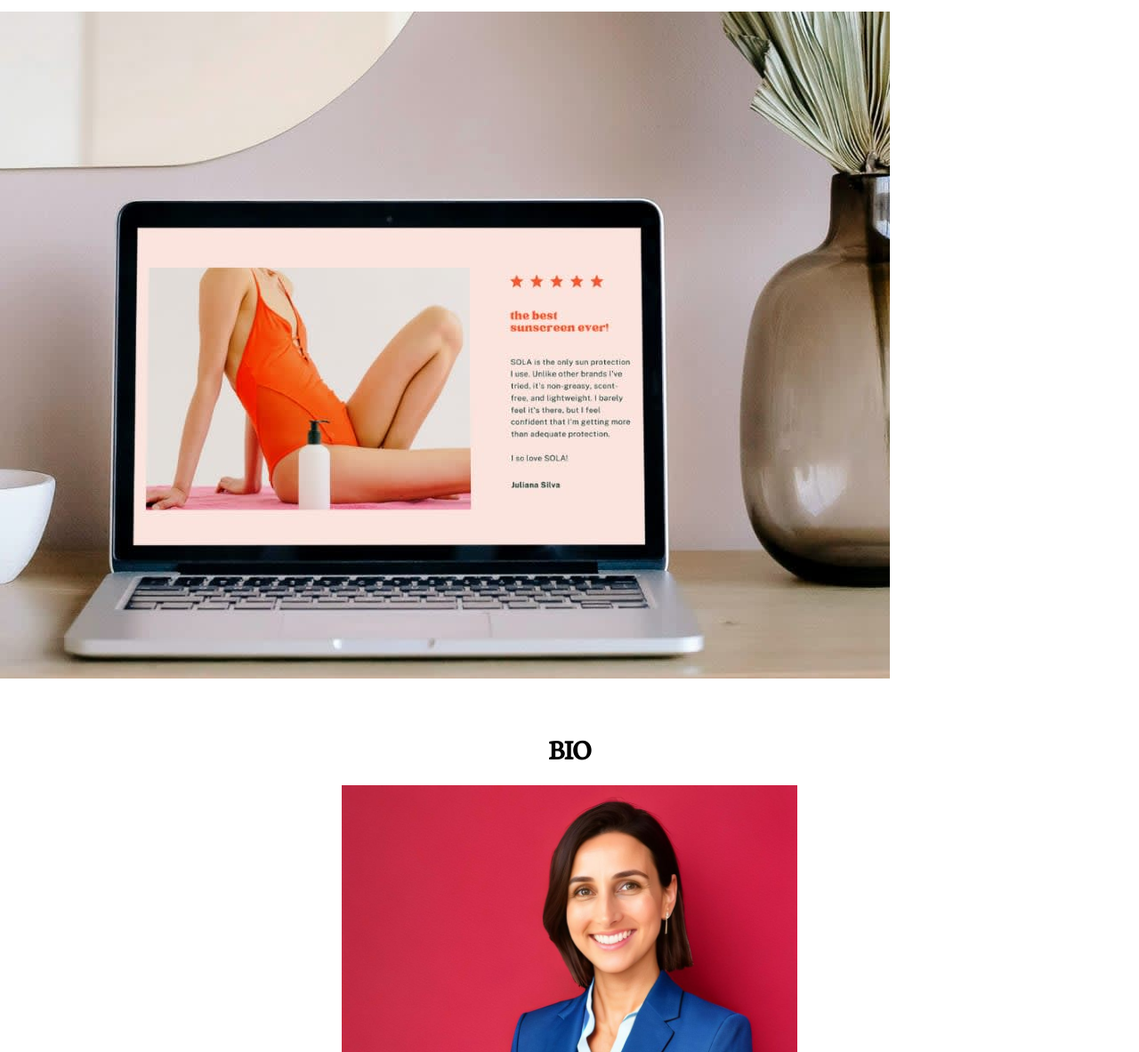
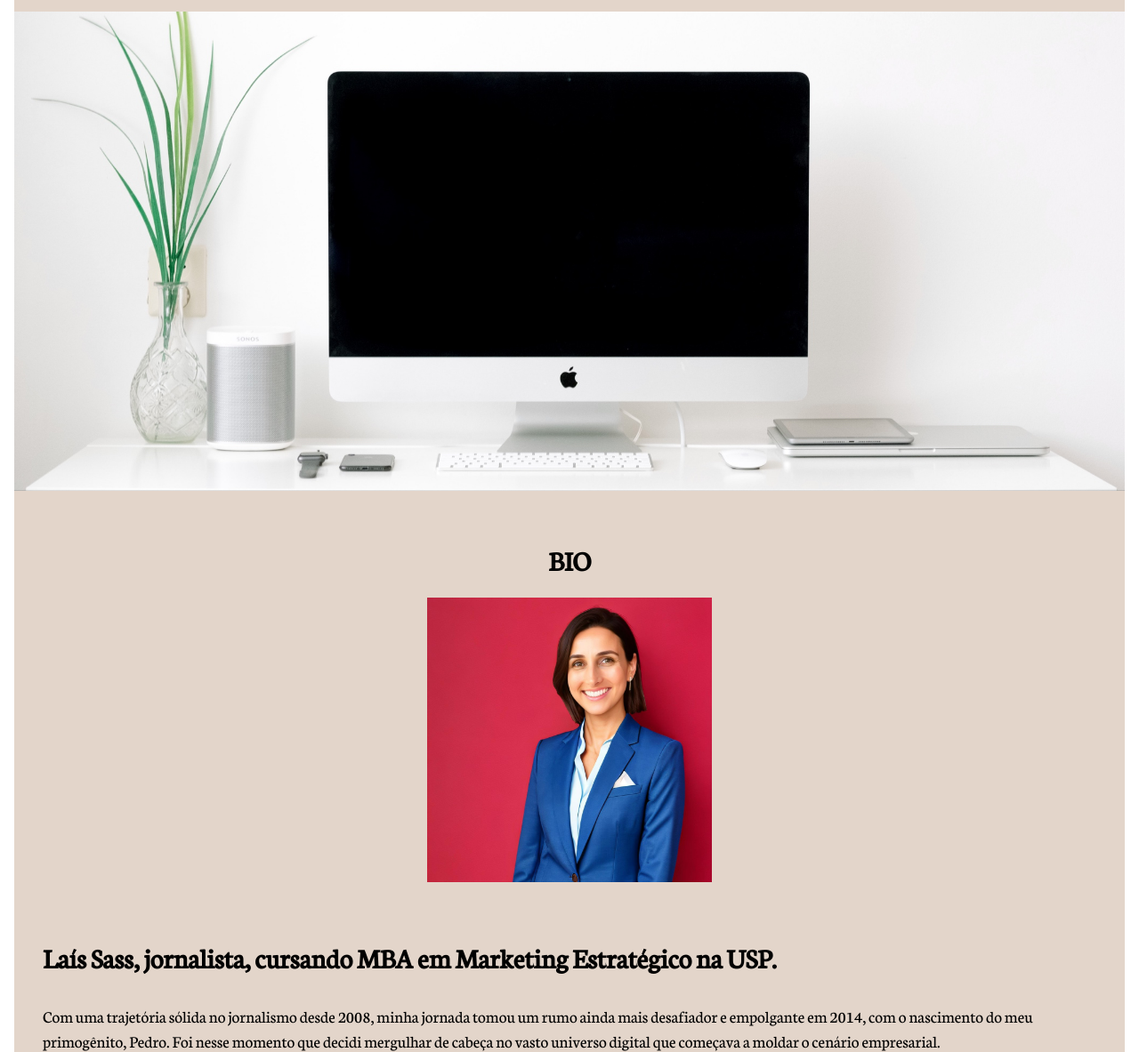
Before and after one commit to upmktdigital/UpMktDigital, a plain HTML site: page index.html in a window 1280 px wide. Shown: the part 236-1419 px from the top of the page at 89% size. Drawn offline with Linux system fonts and the light colour scheme.

Commit message:
image fixes and bg-color

```diff
--- a/index.css
+++ b/index.css
@@ -9,11 +9,16 @@ body {
     overflow-x: hidden;
 }
 
-body div:first-child {
+.content-wrapper {
+    margin: 1em;
+    background-color: #e3d5ca;
+}
+
+.content-wrapper div:first-child {
     margin-top: 1em;
 }
 
-body div:last-child {
+.content-wrapper div:last-child {
     margin-bottom: 1em;
 }
 
@@ -81,21 +86,28 @@ button:active {
 
 /* ---------- Images ---------- */
 .intro-image img{
-    max-width: 100vw;
+    max-width: 100%;
 }
 .bio-image {
-    display: flex;
     margin-bottom: 2em;
+    width: 20rem;
+    height: 20rem;
+    overflow: hidden;
+    position: relative;
 }
 .bio-image img{
-    max-width: 40vw;
+    display: block;
+    width: 100%;
+    height: auto;
+    position: absolute;
+    top: 0;
 }
 .expertise-image {
     margin-bottom: 20px;
     border-radius: 0;
     overflow: hidden;
-    max-height: 45vh;
-    max-width: 50vw;
+    max-height: 70rem;
+    max-width: 30vw;
 }
 .expertise-image img {
     display: block;
@@ -126,3 +138,7 @@ p {
     justify-content: space-between;
     column-gap: 2em;
 }
+
+@media only screen and (min-width: 1000px) {
+
+}
--- a/index.html
+++ b/index.html
@@ -9,6 +9,7 @@
 </head>
 
 <body>
+    <div class="content-wrapper">
         <div id="intro">
             <div class="left-section">
                 <div class="intro-content">
@@ -22,7 +23,7 @@
                 </div>
             </div>
             <div class="intro-image">
-            <img src="images/1.1.jpg" alt="Company Image">
+                <img src="images/1.2.jpg" alt="Company Image">
             </div>
         </div>
         <div id="bio">
@@ -92,6 +93,7 @@
                 </div>
             </div>
         </div>
+    </div>
     <script src="site.js"></script>
 </body>
 </html>
```
Also changed, not shown: images/1.2.jpg (added). Lines whose indentation alone changed are shown as unchanged.
